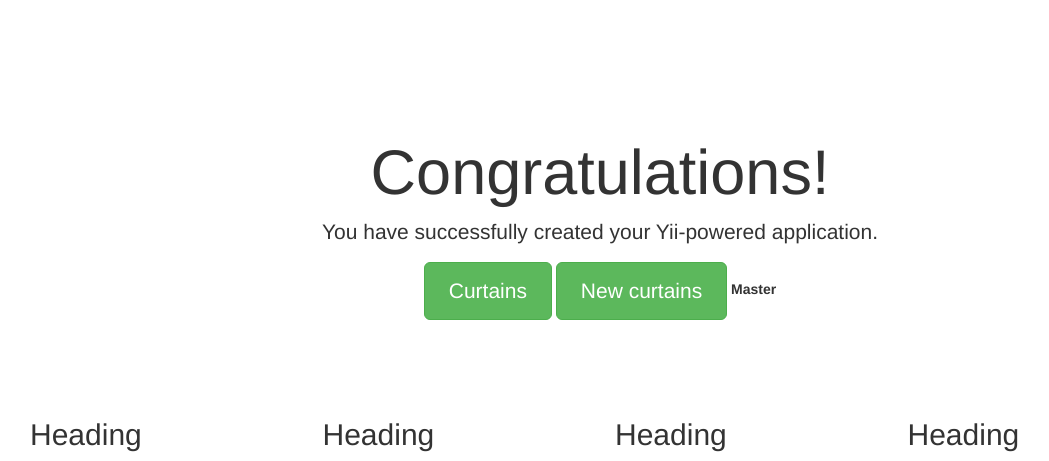
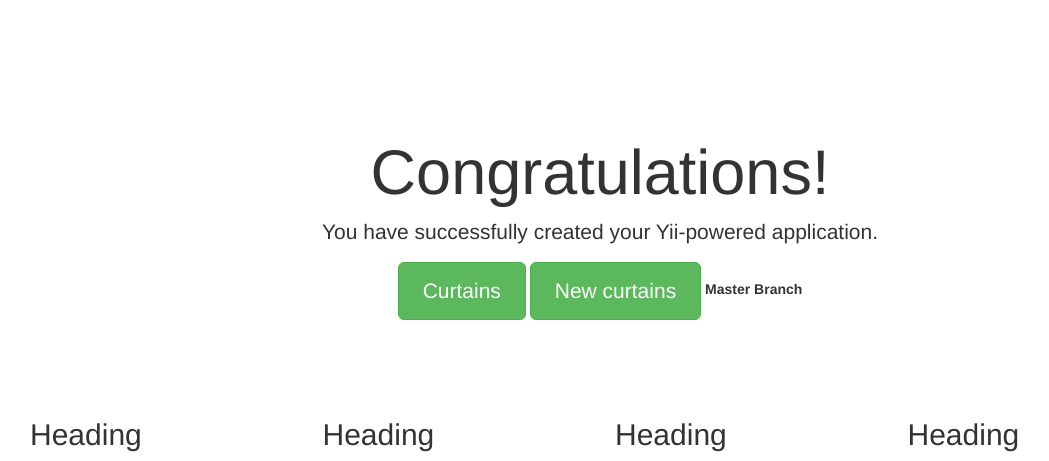
Before and after one commit to dmitryalex2012/train2505, a Yii app: template views/site/index.php in a window 1280 px wide. Shown: the top 461 px of the page, without its empty margins (40-1089 px from the left). Run offline with PHP 8.4 and a stand-in for Yii, Linux system fonts and the light colour scheme; the template is opened without the code that fills it, so the values that code supplies are empty; some libraries are stand-ins or nearby versions.

Commit message:
Add label "Branch".

```diff
--- a/views/site/index.php
+++ b/views/site/index.php
@@ -19,8 +19,8 @@ $this->title = 'My Yii Application';
 
         <?=     Html::a('New curtains', ['curtains/index'], ['class' => 'btn btn-lg btn-success']);
         ?>
-
         <label>Master</label>
+        <label>Branch</label>
 
     </div>
 
```
